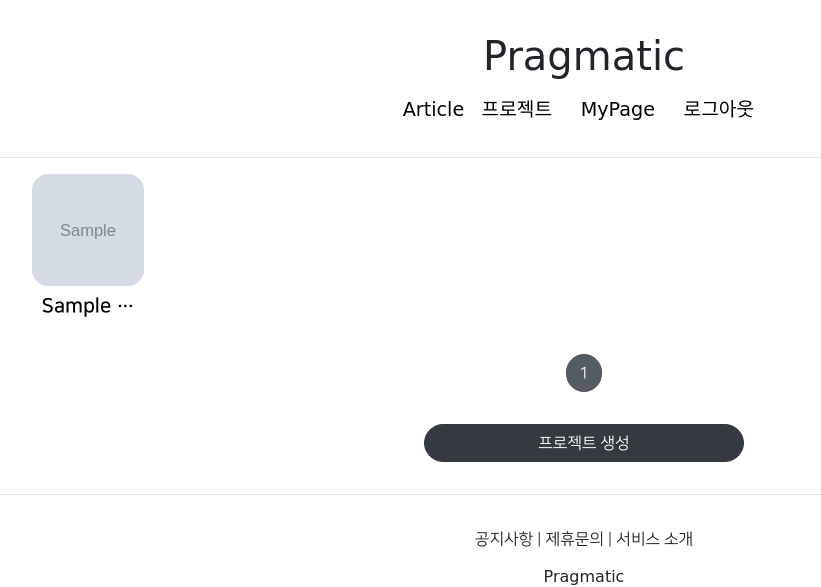
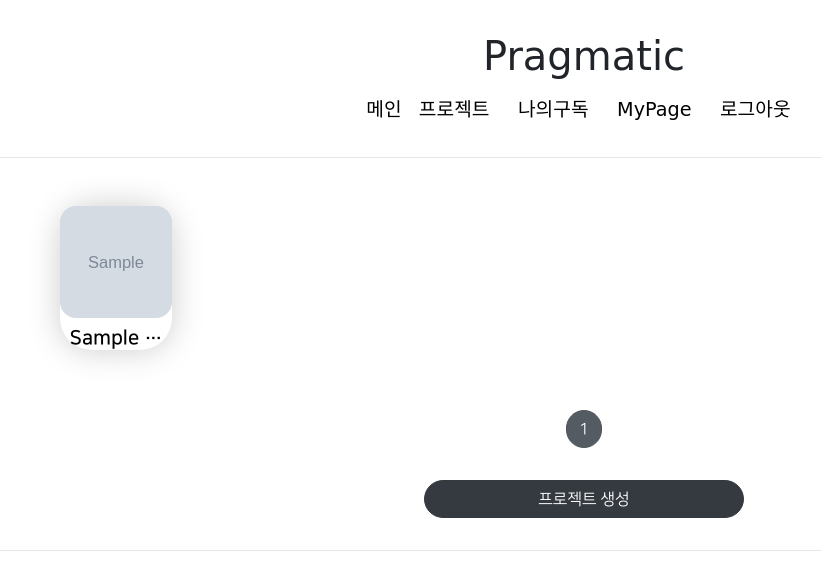
Before and after one commit to chl8488/pinterest, a Django app: page /boards/list/ in a window 1280 px wide. Shown: the top 587 px of the page, without its empty margins (56-877 px from the left). Run offline with Django 3.2, Linux system fonts and the light colour scheme; a user stored in the database is signed in; tables that the repository leaves empty hold one stand-in row (values such as "Sample post"); grey boxes marked "Sample" are stand-in pictures; some libraries are stand-ins or nearby versions; some web fonts are replaced.

Commit message:
장고 Field Lookup

```diff
--- a/boardapp/templates/projectapp/detail.html
+++ b/boardapp/templates/projectapp/detail.html
@@ -16,6 +16,7 @@
       </h5>
 
     </div>
+
 <!-- 구독정보   -->
     <div class="text-center mb-5" >
       {% if user.is_authenticated %}
--- a/boardapp/templates/projectapp/list.html
+++ b/boardapp/templates/projectapp/list.html
@@ -14,7 +14,7 @@
     justify-content: center;
     align-items: center;
 
-    border-radius: 1rem;
+    border-radius: 2rem;
 }
   .container img{
     width: 7rem;
--- a/boardapp/views.py
+++ b/boardapp/views.py
@@ -38,6 +38,7 @@ class ProjectDetailView(DetailView, MultipleObjectMixin):
 
         if user.is_authenticated:
             subscription = Subscription.objects.filter(user=user,project=project)
+
         # multiple Mixin
         object_list = Article.objects.filter(project=self.get_object())
         return super(ProjectDetailView, self).get_context_data(object_list=object_list,
--- a/subscribeapp/urls.py
+++ b/subscribeapp/urls.py
@@ -1,8 +1,9 @@
 from django.urls import path
 
-from subscribeapp.views import SubscriptionView
+from subscribeapp.views import SubscriptionView, SubscriptionListView
 
 app_name = 'subscribe'
 urlpatterns = [
     path('subscribe/',SubscriptionView.as_view(),name='subscribe'),
+    path('list/',SubscriptionListView.as_view(),name='list'),
 ]
--- a/templates/header.html
+++ b/templates/header.html
@@ -5,7 +5,7 @@
     <div style="font-size: 1.2rem; font-family: 'Single Day', cursive;"
          class="pragmatic_header_nav_bar">
         <a href="{% url 'article:list' %}">
-            <span>Article</span>
+            <span>메인</span>
         </a>
         <a href="{% url 'board:list' %}" class="pragmatic_header_nav">
         <span>프로젝트</span>
@@ -21,10 +21,15 @@
             <span>회원가입</span>
         </a>
         {% else %}
+        <a href="{% url 'subscribe:list' %}" class="pragmatic_header_nav">
+            <span>나의구독</span>
+        </a>
+
         <a href="{% url 'accountapp:detail' pk=user.pk %}"
            class="pragmatic_header_nav">
             <span>MyPage</span>
         </a>
+
         <a href="{% url 'accountapp:logout' %}?next={{request.path}}"
            class="pragmatic_header_nav">
             <span>로그아웃</span>
--- a/templates/snippets/card_project.html
+++ b/templates/snippets/card_project.html
@@ -1,5 +1,6 @@
 {% if project.image %}
-  <div style="display: block; text-align: center;">
+  <div style="display: block; text-align: center; box-shadow: #ccc 0 0 2rem;
+   margin: 2rem 1rem">
     <img src="{{ project.image.url }}" alt="">
     <h5 class="mt-2" style="font-family: 'NanumSquareB'">
       {{ project.title | truncatechars:8 }}
```
Also changed, not shown: subscribeapp/templates/subscribe/list.html (added, +9 -0 lines), subscribeapp/views.py (+18 -3 lines).
